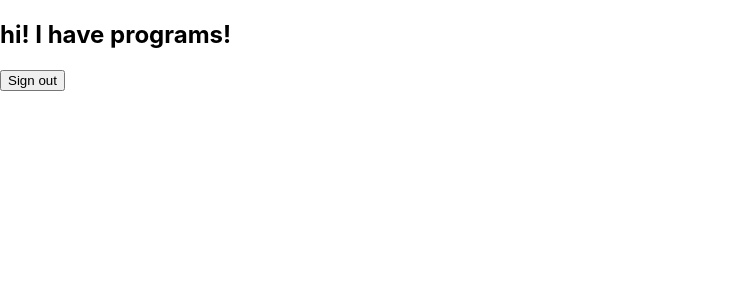
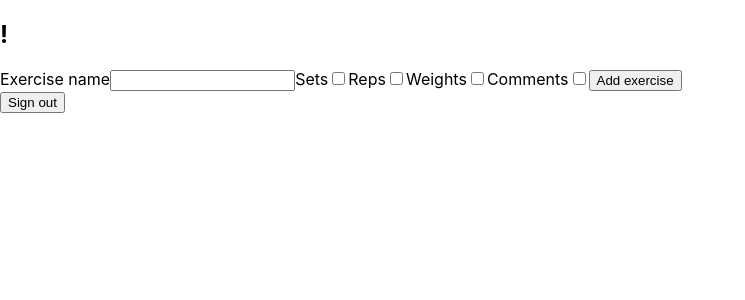
Before and after one commit to qwer-ctrl/frontend-test, a React (Create React App) app in the folder my-app/: page /myprogram/1 in a window 1280 px wide. Shown: the top 300 px of the page, without its empty margins (0-745 px from the left). Built offline with nearby package versions, Linux system fonts and the light colour scheme; no server answers.

Commit message:
Add Formik

```diff
--- a/my-app/src/components/Modal.js
+++ b/my-app/src/components/Modal.js
@@ -14,8 +14,8 @@ const Modal = ({ showModal, setShowModal}) => {
   //refactor to use store instead for sending props to MyPage..
     const [programName, setProgramName] = useState('');
     const [programType, setProgramType] = useState('');
+    const [programId, setProgramId] = useState('')
     const userId = useSelector((store) => store.user.userId)
-    const [programId, setProgramId] = useState('')
     console.log(programId)
     const navigate = useNavigate()
     const dispatch = useDispatch()
@@ -47,12 +47,12 @@ const Modal = ({ showModal, setShowModal}) => {
       .then(res => res.json())
       .then(data => {
         console.log('data', data)
-          setProgramId(data.response._id)
-          dispatch(program.actions.setProgramName(data.response))
-          dispatch(program.actions.setProgramType(data.response))
-          dispatch(program.actions.setProgramId(data.response))
-         console.log('hello', data.response)
-         navigate(`/myprogram/${data.response._id}`) //<---------------------change!
+        dispatch(program.actions.setProgramName(data.response))
+        dispatch(program.actions.setProgramType(data.response))
+        dispatch(program.actions.setProgramId(data.response))
+        setProgramId(data.response._id)
+        console.log('hello', data.response._id)
+        navigate(`/myprogram/${data.response._id}`) //<---------------------change!
       })
       .catch((err) => {
         console.log(err)
@@ -60,7 +60,7 @@ const Modal = ({ showModal, setShowModal}) => {
       .finally(() => {
         //console.log('programID?', programId)
         //dispatch(ui.actions.setLoading(false))
-       //navigate(`/myprogram/${programId}`)
+        //navigate(`/myprogram/${programId}`)
       })
     }
 
--- a/my-app/src/pages/SingleProgram.js
+++ b/my-app/src/pages/SingleProgram.js
@@ -1,24 +1,45 @@
-import React, { useEffect, useState } from "react"
-import { useSelector, useDispatch } from "react-redux"
-import { useNavigate, useParams } from "react-router-dom"
-import styled from "styled-components/macro";
+import React, { useEffect, useState } from 'react'
+import { useSelector, useDispatch } from 'react-redux'
+import { useNavigate, useParams } from 'react-router-dom'
+import { Formik, Form, useField } from 'formik'
+import * as Yup from 'yup'
+import styled from 'styled-components/macro'
 
-import { API_URL } from "../utils/utils"
-import {program} from "../reducers/program"
-import exercise from "../reducers/exercise"
-import ui from "../reducers/ui"
-import LoadingAnimation from "../components/LoadingAnimation"
-import SignOut from "../components/SignOut"
-import EmptyState from "../components/EmptyState"
+import { API_URL } from '../utils/utils'
+import { program } from '../reducers/program'
+import exercise from '../reducers/exercise'
+import ui from '../reducers/ui'
+import LoadingAnimation from '../components/LoadingAnimation'
+import SignOut from '../components/SignOut'
+import EmptyState from '../components/EmptyState'
+
+const MyTextInput = ({ label, ...props }) => {
+	const [field, meta] = useField(props)
+	return (
+		<>
+			<label htmlFor={props.id || props.name}>{label}</label>
+			<input className='text-input' {...field} {...props} />
+			{meta.touched && meta.error ? <StyledError className='error'>{meta.error}</StyledError> : null}
+		</>
+	)
+}
+
+const MyCheckbox = ({ label, ...props }) => {
+	const [field, meta] = useField(props)
+	return (
+		<>
+			<label htmlFor={props.id || props.name}>{label}</label>
+			<input className='text-input' {...field} {...props} />
+			{meta.touched && meta.error ? <StyledError className='error'>{meta.error}</StyledError> : null}
+		</>
+	)
+}
 
 const SingleProgram = () => {
 	const [programName, setProgramName] = useState('')
-  console.log('programname', programName)
 	const { programId } = useParams()
 	const isLoading = useSelector((store) => store.ui.isLoading)
 	const userHasExercise = useSelector((store) => store.program.exercise)
-  console.log(userHasExercise)
-  console.log(programId)
 	const navigate = useNavigate()
 	const dispatch = useDispatch()
 
@@ -28,18 +49,18 @@ const SingleProgram = () => {
 	//     }
 	// }, [accessToken, navigate])
 
-
 	useEffect(() => {
 		const options = {
-          method: "GET",
+			method: 'GET',
 			headers: {
-              "Content-Type": "application/json",
-          }
+				'Content-Type': 'application/json',
+			},
 		}
 
+		console.log(programId)
 		fetch(API_URL(`myprogram/${programId}`), options)
-      .then(res => res.json())
-      .then(data => {
+			.then((res) => res.json())
+			.then((data) => {
 				dispatch(ui.actions.setLoading(true))
 				console.log(data)
 				if (data.success) {
@@ -66,19 +87,65 @@ const SingleProgram = () => {
 				}
 			})
 			.finally(() => dispatch(ui.actions.setLoading(false)))
-
-
 	}, [programId, dispatch])
 
+	const Schema = Yup.object().shape({
+		exerciseName: Yup.string().required('Username is required'),
+		sets: Yup.number(),
+		reps: Yup.number(),
+		weights: Yup.string(),
+		comments: Yup.string(),
+	})
 
-
-  return isLoading ? <LoadingAnimation /> : (
+	return isLoading ? (
+		<LoadingAnimation />
+	) : (
 		<>
 			<MainContainer>
-      {userHasExercise ?
-        <h1>hi! I have programs!</h1>
-        : <EmptyState />}
-        <p>{programName}</p>
+				{userHasExercise ? <h1>{programName}!</h1> : <EmptyState />}
+
+				<Formik
+					initialValues={{
+						exerciseName: '',
+						metrics: [],
+					}}
+					validationSchema={Schema}
+					onSubmit={(values, { setSubmitting, resetForm }) => {
+						fetch(API_URL(`exercise/${programId}`), {
+							method: 'POST',
+							headers: {
+								'Content-Type': 'application/json',
+							},
+							body: JSON.stringify({ exercise: values.exerciseName, metrics: values.metrics }),
+						})
+							.then((res) => res.json())
+							.then((data) => {
+								console.log(data)
+								// handleLoginSuccess(data)
+								// setMode('login')
+							})
+							.catch((err) => {
+								// handleLoginFailure(err)
+							})
+							.finally(() => {
+								setSubmitting(false)
+								resetForm()
+							})
+					}}
+				>
+					{({ isSubmitting }) => (
+						<StyledForm>
+							{isSubmitting && <LoadingAnimation />}
+							<StyledInput label='Exercise name' name='exerciseName' type='text' />
+							<StyledCheckbox label='Sets' name='metrics' type='checkbox' value='sets' />
+							<StyledCheckbox label='Reps' name='metrics' type='checkbox' value='reps' />
+							<StyledCheckbox label='Weights' name='metrics' type='checkbox' value='weights' />
+							<StyledCheckbox label='Comments' name='metrics' type='checkbox' value='comments' />
+
+							<StyledButton type='submit'>Add exercise</StyledButton>
+						</StyledForm>
+					)}
+				</Formik>
 			</MainContainer>
 			<SignOut />
 		</>
@@ -87,5 +154,14 @@ const SingleProgram = () => {
 
 export default SingleProgram
 
+const MainContainer = styled.section``
 
-const MainContainer = styled.section``
+const StyledForm = styled(Form)``
+
+const StyledInput = styled(MyTextInput)``
+
+const StyledCheckbox = styled(MyCheckbox)``
+
+const StyledError = styled.div``
+
+const StyledButton = styled.button``
--- a/my-app/src/reducers/program.js
+++ b/my-app/src/reducers/program.js
@@ -1,6 +1,6 @@
 import { createSlice } from "@reduxjs/toolkit"
-import user from "./user"
-import { API_URL } from "../utils/utils"
+// import user from "./user"
+// import { API_URL } from "../utils/utils"
 
  export const program = createSlice({
     name: "program",
```
Lines whose indentation alone changed are shown as unchanged.
